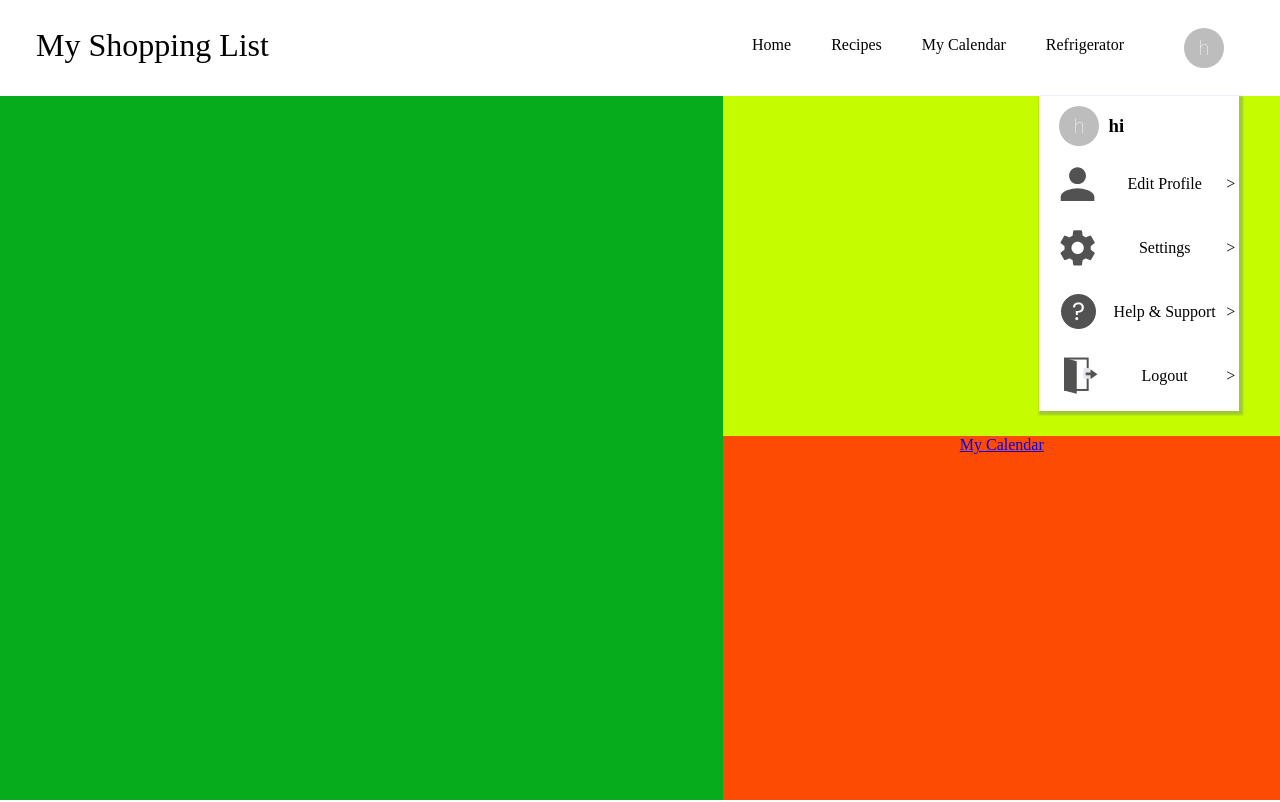
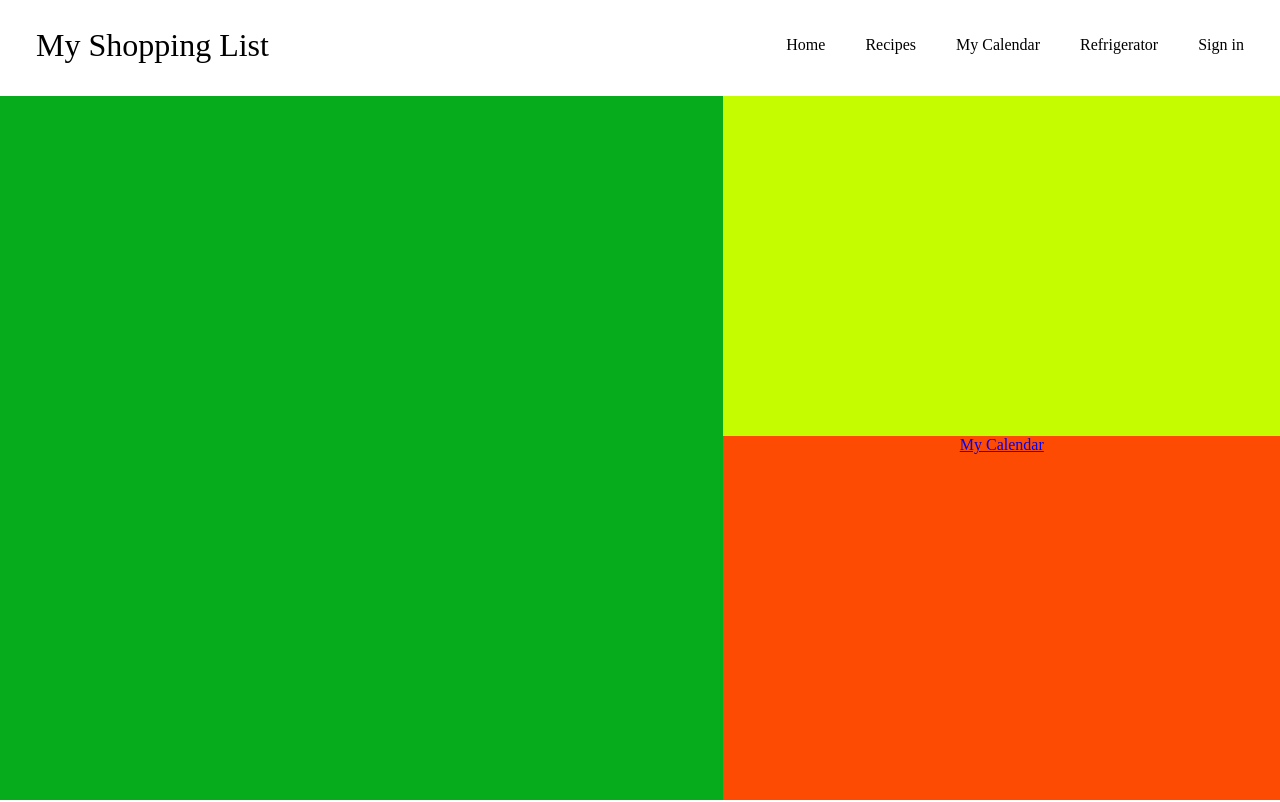
Before and after one commit to maplbop135/myShoppingList, a React (Create React App) app in the folder client/: page / in a window 1280 px wide. Shown: the top 802 px of the page. Built offline with nearby package versions, Linux system fonts and the light colour scheme; no server answers.

Commit message:
Make profile button (finished)

```diff
--- a/client/src/components/Navbar.js
+++ b/client/src/components/Navbar.js
@@ -6,7 +6,12 @@ import SettingImage from '../images/setting.png';
 import LogoutImage from '../images/logout.png';
 
 export default function Navbar() {
-    const user = {"result":{"name":"hi", "imageUrl":""}};
+    const user = null;
+    const subMenu = document.getElementById("subMenu");
+
+    function toggleMenu(){
+        subMenu.classList.toggle("open-menu");
+    }
 
     return (
         <nav className="nav">
@@ -25,30 +30,30 @@ export default function Navbar() {
                     <a href="/refrigerator">Refrigerator</a>
                 </li>
                 {user? (<Toolbar>
-                            <Avatar className="purple" alt={user.result.name} src={user.result.imageUrl}>{user.result.name.charAt(0)}</Avatar>
-                            <div className="sub-menu-wrap">
+                            <Avatar className="purple" onClick={toggleMenu} alt={user.result.name} src={user.result.imageUrl}>{user.result.name.charAt(0)}</Avatar>
+                            <div className="sub-menu-wrap" id="subMenu">
                                 <div className="sub-menu">
                                     <div className="user-info">
                                         <Avatar className="purple" alt={user.result.name} src={user.result.imageUrl}>{user.result.name.charAt(0)}</Avatar>
                                         <h3> &nbsp; {user.result.name}</h3>
                                     </div>
                                     <a href="/" className="sub-menu-link">
-                                        <img src={ProfileImage} />
+                                        <img src={ProfileImage} alt="" />
                                         <p>Edit Profile</p>
                                         <span>&gt;</span>
                                     </a>
                                     <a href="/" className="sub-menu-link">
-                                        <img src={SettingImage} />
+                                        <img src={SettingImage} alt="" />
                                         <p>Settings</p>
                                         <span>&gt;</span>
                                     </a>
                                     <a href="/" className="sub-menu-link">
-                                        <img src={HelpImage} />
+                                        <img src={HelpImage} alt="" />
                                         <p>Help & Support</p>
                                         <span>&gt;</span>
                                     </a>
                                     <a href="/" className="sub-menu-link">
-                                        <img src={LogoutImage} />
+                                        <img src={LogoutImage} alt="" />
                                         <p>Logout</p>
                                         <span>&gt;</span>
                                     </a>
--- a/client/src/styles.css
+++ b/client/src/styles.css
@@ -182,9 +182,16 @@ body {
   top: 100%;
   right: 10%;
   width: 200px;
-  box-shadow: 2px 2px 2px 2px rgba(0, 0, 255, .2);
   z-index: 3;
   background: #ffffff;
+  max-height: 0px;
+  overflow: hidden;
+  transition: max-height 0.5s;
+}
+
+.sub-menu-wrap.open-menu {
+  max-height: 400px;
+  box-shadow: 2px 2px 2px 2px rgba(0, 0, 255, .2);
 }
 
 .sub-menu {
@@ -211,5 +218,32 @@ body {
 }
 
 .sub-menu-link p {
-  width: 100%;
+  width: 90%;
+  font-size: 13px;
 }
+
+.sub-menu-link img {
+  width: 40px;
+  background: #e5e5e5;
+  border-radius: 50%;
+  padding: 8px;
+}
+
+.sub-menu-link span {
+  font-size: 15px;
+  transition: transform 0.5s;
+  padding-right: 10px;
+}
+
+.sub-menu-link:hover span {
+  transform: translateX(5px);
+  font-weight: 600;
+}
+
+.sub-menu-link:hover p {
+  font-weight: 600;
+}
+
+.purple {
+  cursor: pointer;
+}
```
